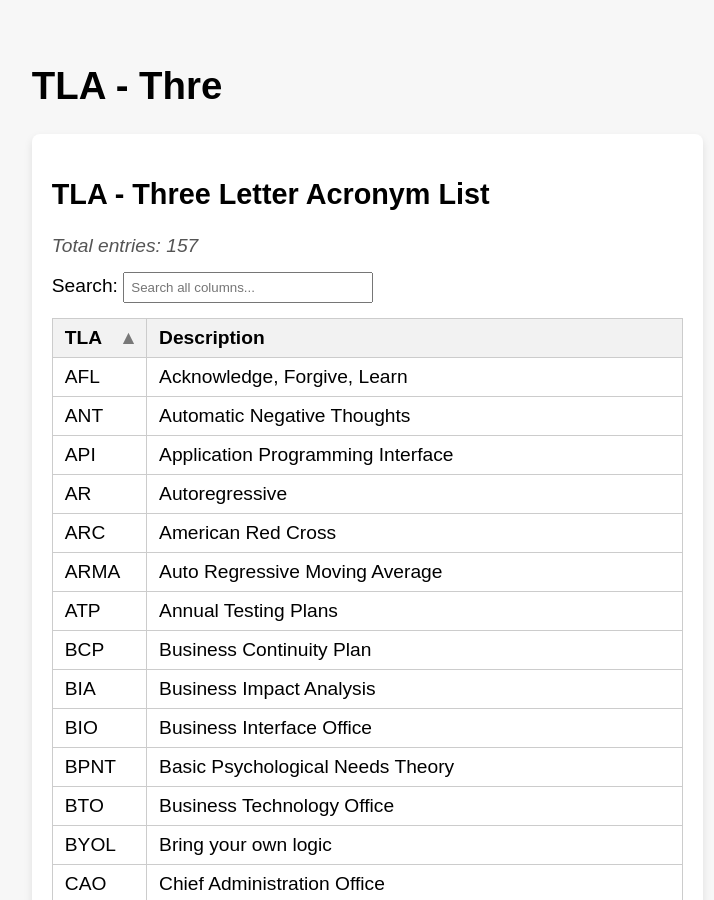
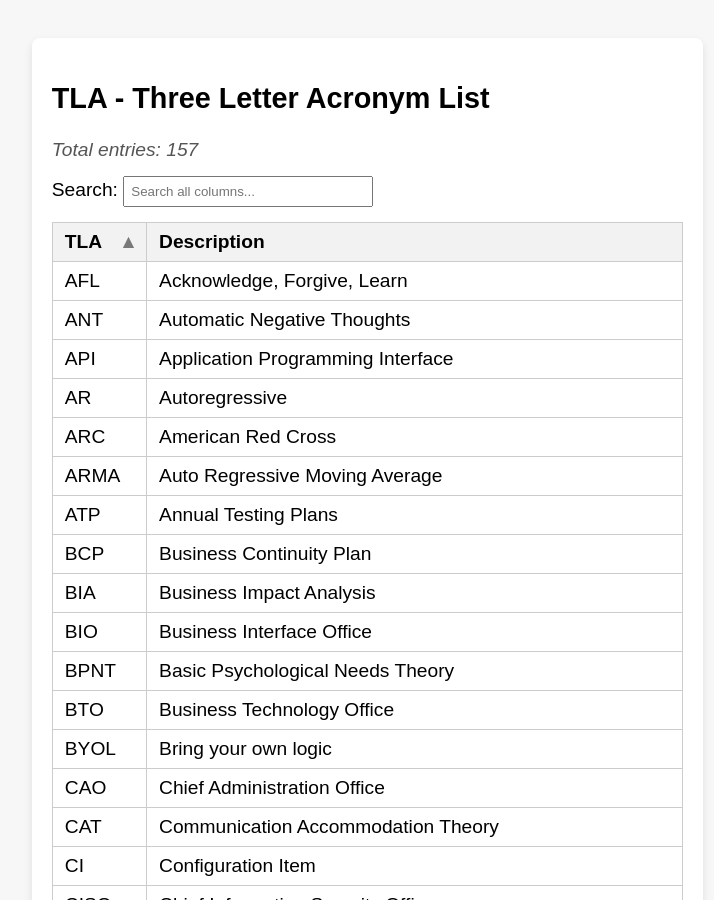
Before and after one commit to ivarada/ivarada.github.io, a Jekyll site: the page built from html/tla.md, in a window 1280 px wide and 900 px high. Shown: the whole window, without its empty margins (317-1031 px from the left). Built offline with Jekyll 4.4.1, drawn with Linux system fonts in a browser that asks for light colours.

Commit message:
Delete incomplete header from tla.md
Removed incomplete header for TLA section.

```diff
--- a/html/tla.md
+++ b/html/tla.md
@@ -2,8 +2,6 @@
 title: TLA
 layout: default
 ---
-
-# TLA - Thre
 
   <style>
     /* --- Styles for Centering --- */
```
